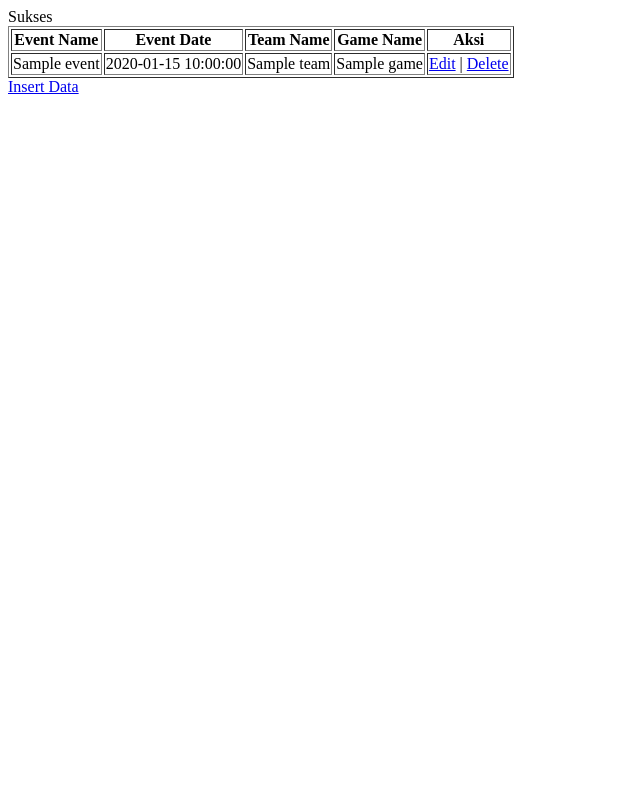
After one commit to sarahlauras/fsp, a PHP site: page /eventteams.php in a window 1280 px wide. The commit adds this page. Shown: the whole page, without its empty margins (0-640 px from the left). Run offline with PHP 8.4, Linux system fonts and the light colour scheme; tables that the repository leaves empty or names only in its code hold one stand-in row (values such as "Sample post").

Commit message:
bisa insert event teams

```diff
--- a/classevent_teams.php
+++ b/classevent_teams.php
@@ -1,20 +1,47 @@
 <?php
     require_once ("dbparent.php");
 
-    class Pemain extends DBParent {
+    class EventTeams extends DBParent {
         public function __constructor() {
             parent::__construct();
         }
 
-        public function getEvent($idevent) {
-            //query pemain
-            $stmt = $this->mysqli->prepare("SELECT et.idevent, e.name AS event_name, e.date AS event_date, t.name AS team_name
-                                            FROM event_teams et INNER JOIN event e ON et.idevent = e.idevent
-                                            INNER JOIN team t ON et.idteam = t.idteam WHERE et.idevent = ?;");
-            $stmt->bind_param("i", $idevent);
+        public function getAllEventTeams() { //tampil
+            $stmt = $this->mysqli->prepare("SELECT et.idevent, e.name AS event_name, e.date AS event_date, t.name AS team_name,g.name AS game_name
+                                            FROM event_teams et INNER JOIN event e ON et.idevent = e.idevent INNER JOIN team t
+                                            ON et.idteam = t.idteam
+                                            INNER JOIN game g ON t.idgame = g.idgame;");
             $stmt->execute();
             $result = $stmt->get_result();
             return $result;
         }
+
+
+        // public function getEventById($idevent) {
+        //     $stmt = $this->mysqli->prepare("SELECT * FROM event WHERE idevent=?");
+        //     $stmt->bind_param("i", $idevent);
+        //     $stmt->execute();
+        //     return $stmt->get_result(); // Mengembalikan hasil untuk di-fetch
+        // }
+
+        public function insertEventTeams($arr_col) { //insert
+            $idevent = $arr_col['idevent'];
+            $idteam = $arr_col['idteam'];
+            $last_insert_id = null;
+            $success = false;
+            for ($i = 0; $i < count($idevent); $i++) {
+                $stmt = $this->mysqli->prepare("INSERT INTO event_teams(idevent, idteam) VALUES(?, ?)");
+                $stmt->bind_param("ii", $idevent[$i], $idteam[$i]);
+                if ($stmt->execute()) {
+                    $last_insert_id = $this->mysqli->insert_id;
+                    $success = true;
+                } else {
+                    $success = false;
+                    echo "Error: " . $stmt->error;
+                }
+                $stmt->close();
+            }
+            return ['success' => $success, 'last_id' => $last_insert_id];
+        }
     }
 ?>
--- /dev/null
+++ b/eventteams.php
@@ -0,0 +1,48 @@
+<?php
+    echo "Sukses";
+    require_once("classevent_teams.php");
+?>
+<html>
+<head>
+    <title>Event Teams</title>
+</head>
+<body>
+
+<?php
+
+    $event_teams = new EventTeams();
+    $resevent_teams = $event_teams->getAllEventTeams();
+
+    if ($resevent_teams->num_rows > 0) {
+
+    echo "<table border='1'>";
+    echo "<tr>
+            <th>Event Name</th>
+            <th>Event Date</th>
+            <th>Team Name</th>
+            <th>Game Name</th>
+            <th>Aksi</th>
+        </tr>";
+
+
+        while($row = $resevent_teams->fetch_assoc()) {
+            echo "<tr>
+                    <td>" . $row['event_name'] . "</td>
+                    <td>" . $row['event_date'] . "</td>
+                    <td>" . $row['team_name'] . "</td>
+                    <td>" . $row['game_name'] . "</td>
+                    <td>
+                        <a href='edit.php?id=" . $row['idevent'] . "'>Edit</a> |
+                        <a href='delete.php?id=" . $row['idevent'] . "'>Delete</a>
+                    </td>
+                </tr>";
+        }
+    } else {
+        echo "<tr><td colspan='5'>Tidak ada data tersedia</td></tr>";
+    }
+
+    echo "</table>";
+?>
+<a href='insertevent_teams.php?'>Insert Data</a>
+</body>
+</html>
```
Also changed, not shown: insertevent_teams.php (+6 -1 lines), insertevent_teams_proses.php (added, +30 -0 lines).
